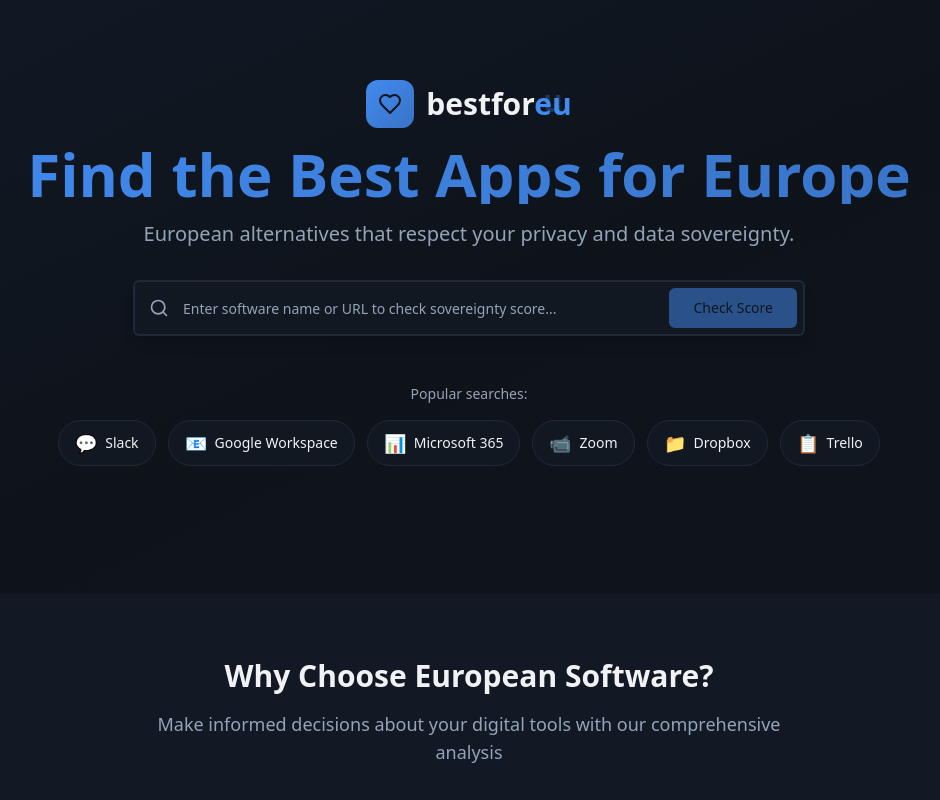
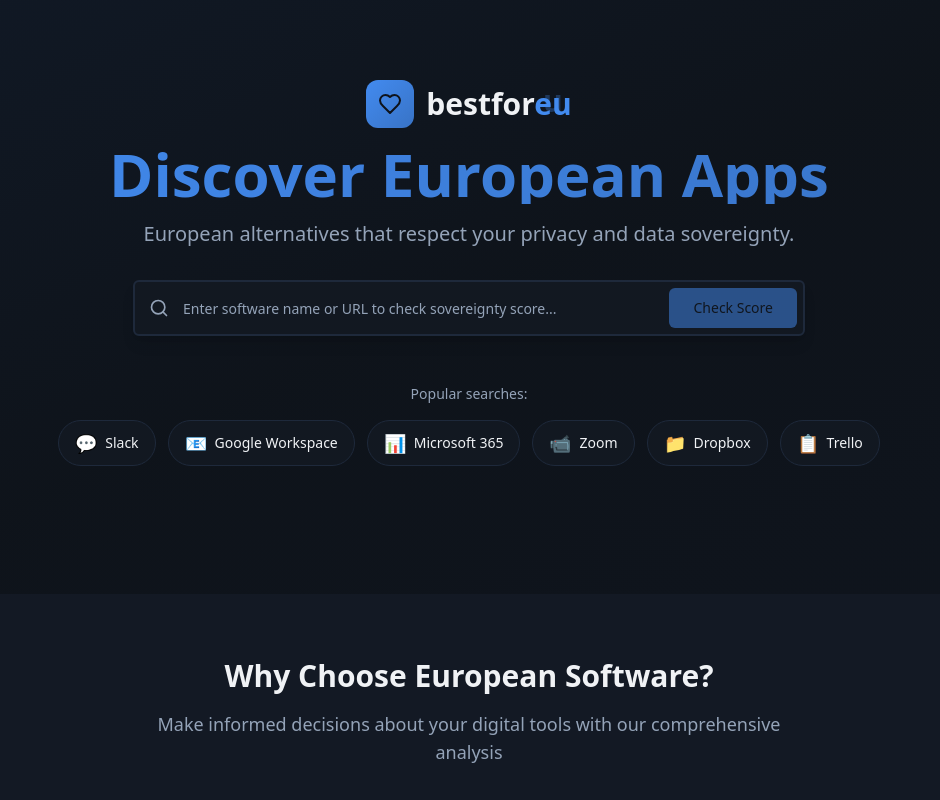
Before and after one commit to limmerja/trusty-europe-finder, a React (Vite) app: page / in a window 1280 px wide. Shown: the top 800 px of the page, without its empty margins (171-1111 px from the left). Built offline with nearby package versions, Linux system fonts and the light colour scheme.

Commit message:
Update headline to "Discover European Apps"
Changed the headline on the landing page to "Discover European Apps".

```diff
--- a/src/pages/Index.tsx
+++ b/src/pages/Index.tsx
@@ -116,7 +116,7 @@ const Index = () => {
                 </h1>
               </div>
               <p className="text-5xl md:text-6xl font-bold text-foreground mb-4 bg-gradient-to-r from-primary to-primary/80 bg-clip-text text-transparent">
-                Find the Best Apps for Europe
+                Discover European Apps
               </p>
               <p className="text-xl text-muted-foreground max-w-2xl mx-auto">
                 European alternatives that respect your privacy and data sovereignty.
```
